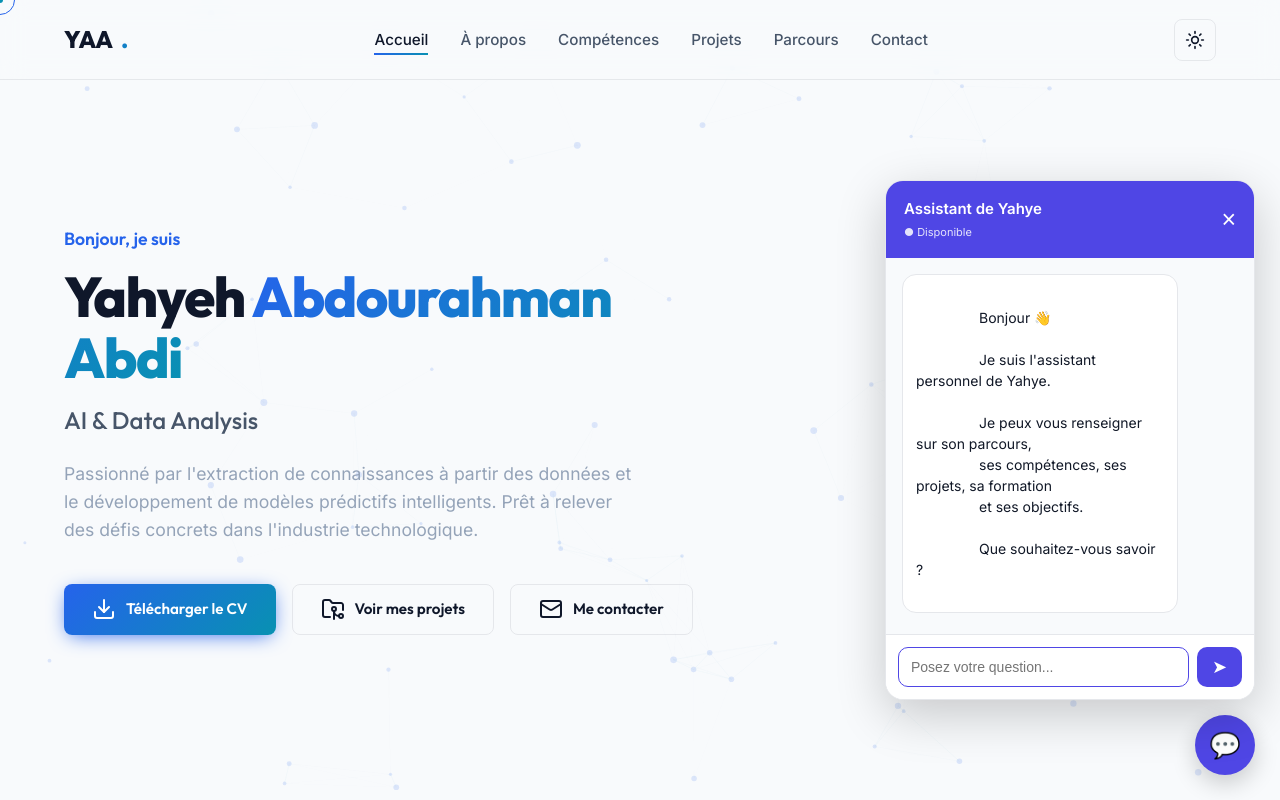
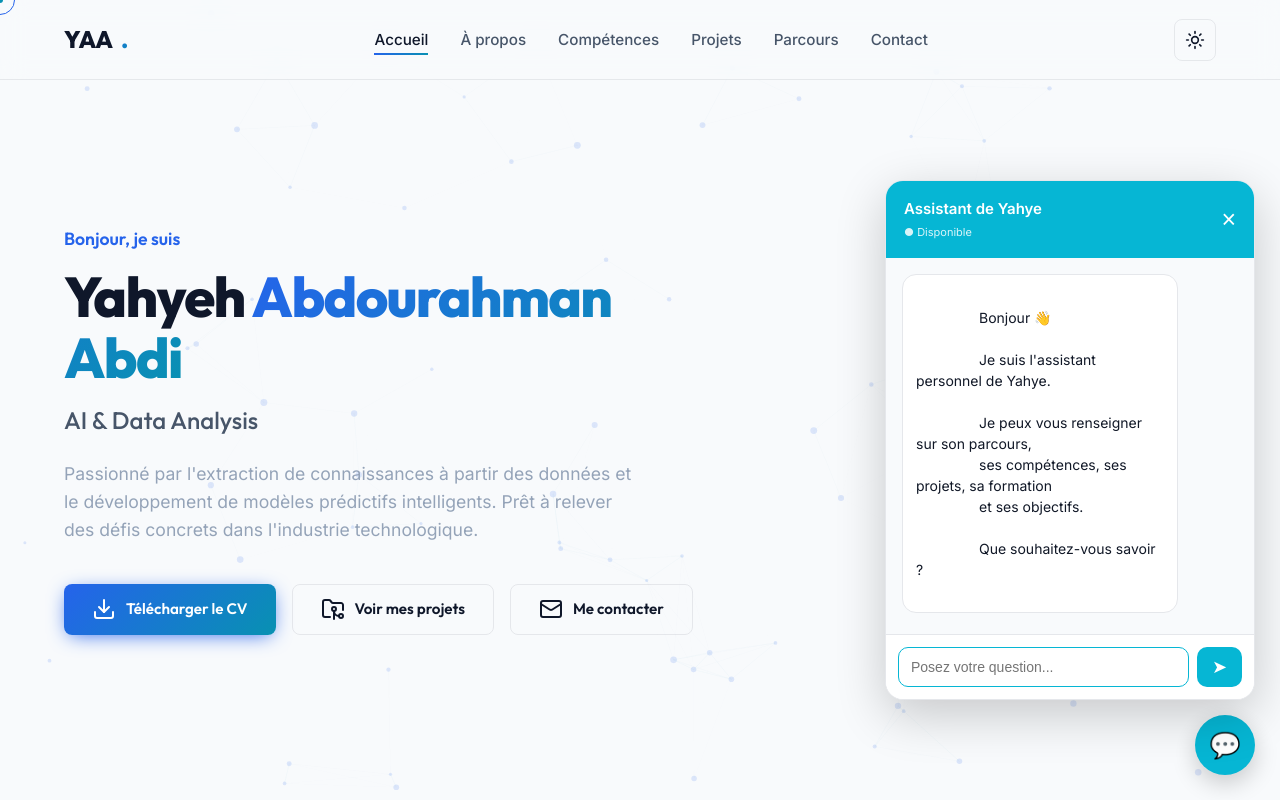
Before and after one commit to yahyenanti22/MyPortofilio, a website: page index.html in a window 1280 px wide. Both pictures are taken after a click on the button "Ouvrir le chatbot". Shown: the top 800 px of the page. Drawn offline with nearby package versions, Linux system fonts and the light colour scheme.

Commit message:
change le couleur du chatbot

```diff
--- a/chatbot.css
+++ b/chatbot.css
@@ -15,7 +15,7 @@
     border: none;
     border-radius: 50%;
 
-    background: #4F46E5;
+    background: #06B6D4;
     color: white;
 
     font-size: 25px;
@@ -67,7 +67,7 @@
 .chatbot-header {
     padding: 16px 18px;
 
-    background: #4F46E5;
+    background: #06B6D4;
 
     color: white;
 
@@ -143,7 +143,7 @@
 .user-message {
     margin-left: auto;
 
-    background: #4F46E5;
+    background: #06B6D4;
 
     color: white;
 }
@@ -180,7 +180,7 @@
 }
 
 .chatbot-input:focus {
-    border-color: #4F46E5;
+    border-color: #06B6D4;
 }
 
 .chatbot-send {
@@ -190,7 +190,7 @@
 
     border-radius: 10px;
 
-    background: #4F46E5;
+    background: #06B6D4;
 
     color: white;
 
--- a/index.html
+++ b/index.html
@@ -547,6 +547,20 @@
             </div>
         </div>
     </footer>
+
+    <!-- Scroll to Top Button -->
+    <button id="back-to-top" aria-label="Remonter en haut de page">
+        <i data-lucide="arrow-up"></i>
+    </button>
+
+    <!-- Lucide Icons CDN -->
+    <script src="https://unpkg.com/lucide@latest"></script>
+    <script>
+        // Init Lucide Icons in HTML
+        lucide.createIcons();
+    </script>
+    <!-- JavaScript logic -->
+    <script src="script.js"></script>
     <!-- CHATBOT -->
 <div class="chatbot-container">
 
@@ -637,18 +651,5 @@
 
 
     <script src="chatbot.js"></script>
-    <!-- Scroll to Top Button -->
-    <button id="back-to-top" aria-label="Remonter en haut de page">
-        <i data-lucide="arrow-up"></i>
-    </button>
-
-    <!-- Lucide Icons CDN -->
-    <script src="https://unpkg.com/lucide@latest"></script>
-    <script>
-        // Init Lucide Icons in HTML
-        lucide.createIcons();
-    </script>
-    <!-- JavaScript logic -->
-    <script src="script.js"></script>
 </body>
 </html>
```
